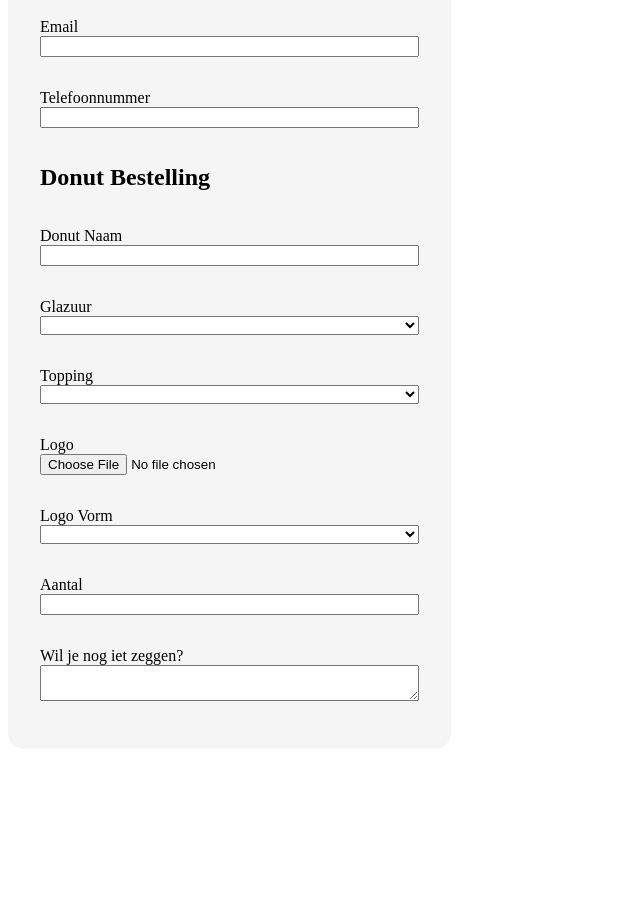
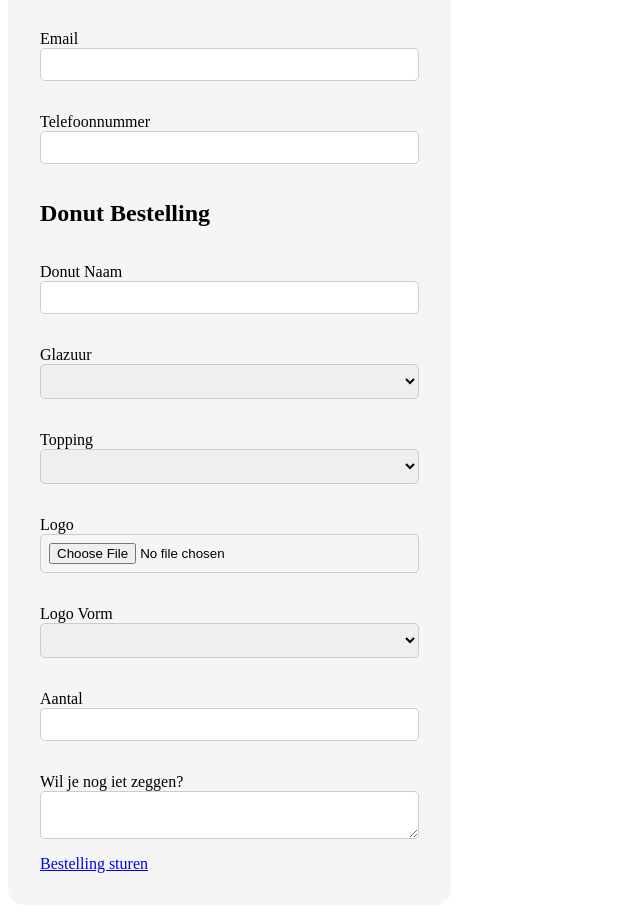
Before and after one commit to ZienabAlr/DonutelloFronVue, a Vue app in the folder Donutello/: page / in a window 1280 px wide. Shown: the part 346-1258 px from the top of the page, without its empty margins (0-640 px from the left). Before the commit the page ends 1127 px from the top, so only its background shows below. Built offline with nearby package versions, Linux system fonts and the light colour scheme.

Commit message:
style: style added for inputs

```diff
--- a/Donutello/src/components/DonutOrder.vue
+++ b/Donutello/src/components/DonutOrder.vue
@@ -91,11 +91,12 @@ import {onMounted, reactive, ref} from 'vue';
         </div>
 
     </div>
+
+    <a href="#">Bestelling sturen</a>
  </div>
 </template>
 
 <style scoped>
-
 .bestellingForm {
     display: flex;
     flex-direction: column;
@@ -123,4 +124,11 @@ import {onMounted, reactive, ref} from 'vue';
     margin: 1rem 0;
 }
 
+input, select, textarea {
+    padding: 0.5rem;
+    border-radius: 0.3rem;
+    border: 1px solid #ccc;
+    outline: none;
+}
+
 </style>
```
